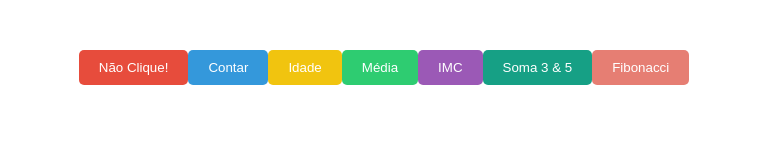
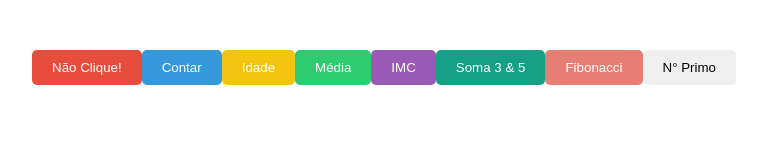
Before and after one commit to Nescafe07/BeganJS, a plain HTML site: page index.html in a window 1280 px wide. Shown: the whole page, without its empty margins (256-1023 px from the left). Drawn offline with Linux system fonts and the light colour scheme.

Commit message:
Add files via upload

```diff
--- a/index.html
+++ b/index.html
@@ -82,6 +82,27 @@
             }
             alert(somapares)
         }
+
+        // 9
+        function nprimo() {
+            var posicao = prompt("Qual a posição do número: ")
+            let primo, n = 0, teste
+
+            for (i = 2; i > 1; i++){
+                teste=true
+                for (j = 2; j > 1; j++){
+                    if(i % j == 0) teste = false
+                }
+                if(teste==true){
+                    primo=1
+                    n++
+                }
+                if(n=posicao)
+                    break
+            }
+            alert(nprimo(posicao))
+        }
+
     </script>
     <div id="btns">
         <input id="btn2" type="submit" value="Não Clique!" onclick="(alerta())">
@@ -91,6 +112,7 @@
         <input id="btn6" type="submit" value="IMC" onclick="(imc())" />
         <input id="btn7" type="submit" value="Soma 3 & 5" onclick="(somamultiplos())" />
         <input id="btn8" type="submit" value="Fibonacci" onclick="(fibonacci())" />
+        <input id="btn9" type="submit" value="N° Primo" onclick="(nprimo())" />
     </div>
 
     <style>
@@ -98,41 +120,50 @@
             font-family: Arial;
             font-size: 20px;
         }
+
         #btns {
             display: flex;
             justify-content: center;
             margin-top: 50px;
         }
+
         input[type="submit"] {
             padding: 10px 20px;
             flex-wrap: wrap;
             border-radius: 5px;
             border: none;
         }
+
         #btn2 {
             background-color: #e74c3c;
             color: white;
         }
+
         #btn3 {
             background-color: #3498db;
             color: white;
         }
+
         #btn4 {
             background-color: #f1c40f;
             color: white;
         }
+
         #btn5 {
             background-color: #2ecc71;
             color: white;
         }
+
         #btn6 {
             background-color: #9b59b6;
             color: white;
         }
+
         #btn7 {
             background-color: #16a085;
             color: white;
         }
+
         #btn8 {
             background-color: #e67e73;
             color: white;
```
